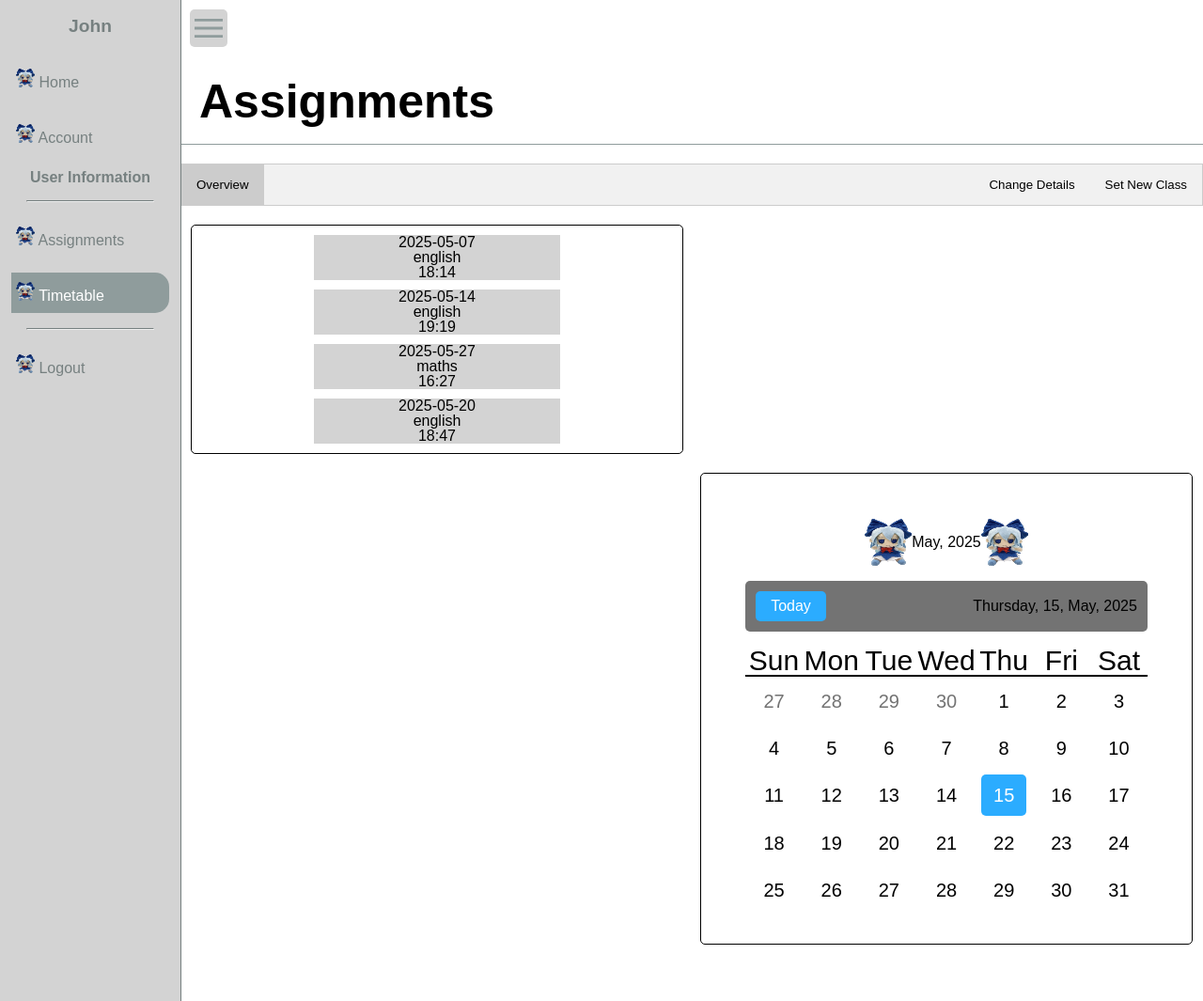
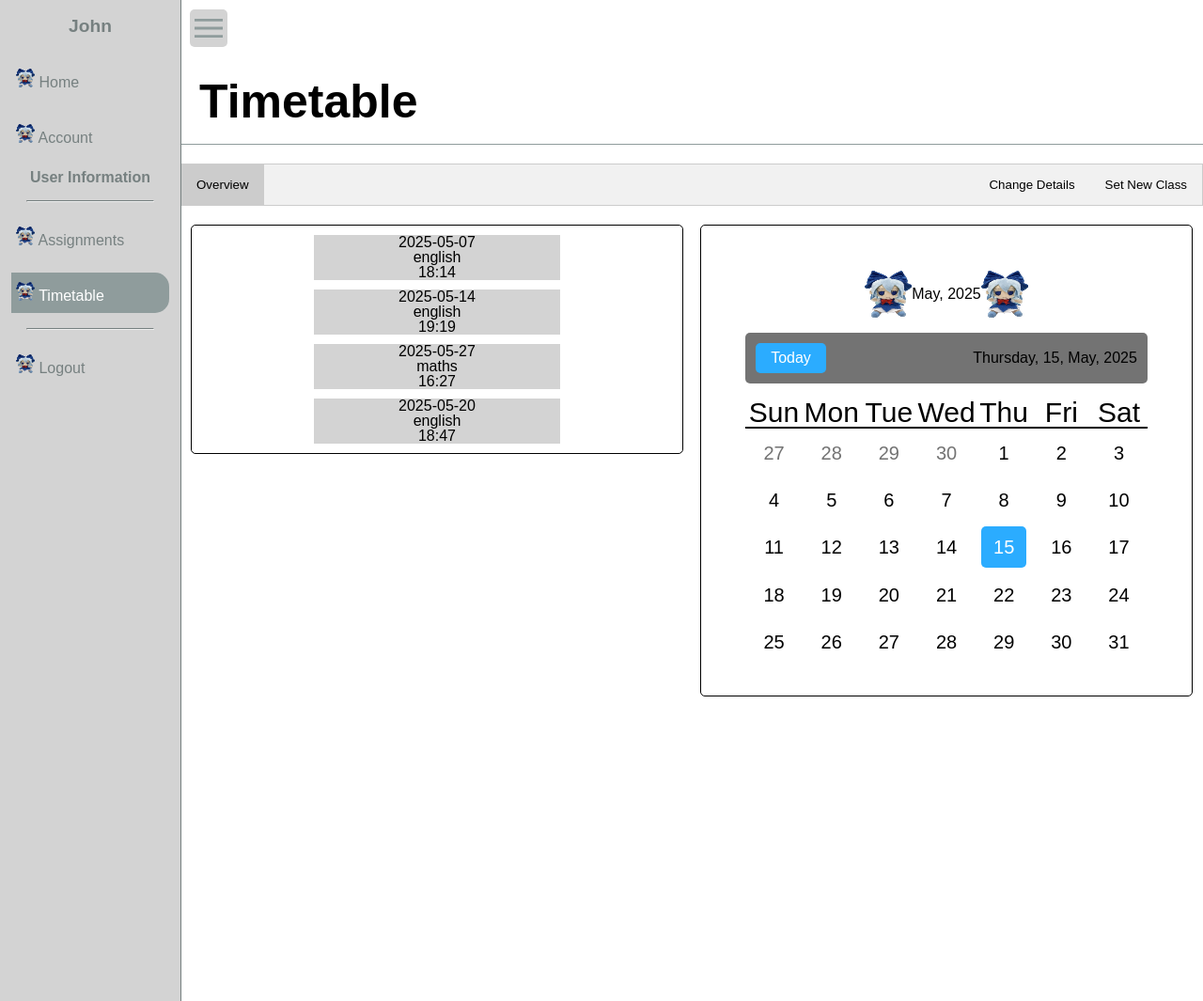
Before and after one commit to whishasha/g2g-py, a Flask app: page /user/timetable in a window 1280 px wide. Shown: the whole page at 94% size. Run offline with Flask 3, Linux system fonts and the light colour scheme; a user stored in the database is signed in; data comes from the database, SQL or seed files in the repository; some libraries are stand-ins or nearby versions.

Commit message:
Edit title and tabs
Formatted and made tab div fill content div

```diff
--- a/templates/user_assignments.html
+++ b/templates/user_assignments.html
@@ -192,6 +192,7 @@
             overflow: hidden;
             border: 1px solid #ccc;
             background-color: #f1f1f1;
+            width: 100%;
             }
 
             /* Style the buttons that are used to open the tab content */
--- a/templates/user_timetable.html
+++ b/templates/user_timetable.html
@@ -273,7 +273,7 @@ textarea {
 
 #overview .container {
     width: 48%;
-    /* float:left; */
+    float:left;
     border: 1px solid black;
 
     border-radius: 5px;
@@ -283,7 +283,7 @@ textarea {
 }
 #overview .calendar {
     width: 48%;
-    /* float: right; */
+    float: right;
 
     margin-right: 1%;
     margin-top: 20px;
@@ -309,7 +309,7 @@ textarea {
         {%block main%}
         <div id="title">
             <div id="menu"><a onclick="hideSidenav()"><img src="{{url_for('static', filename='assets/menu.svg')}}"></a></div>
-            <h1>Assignments</h1>
+            <h1>Timetable</h1>
         </div>
         <div id="dateInfo">
             hi ;3
```
